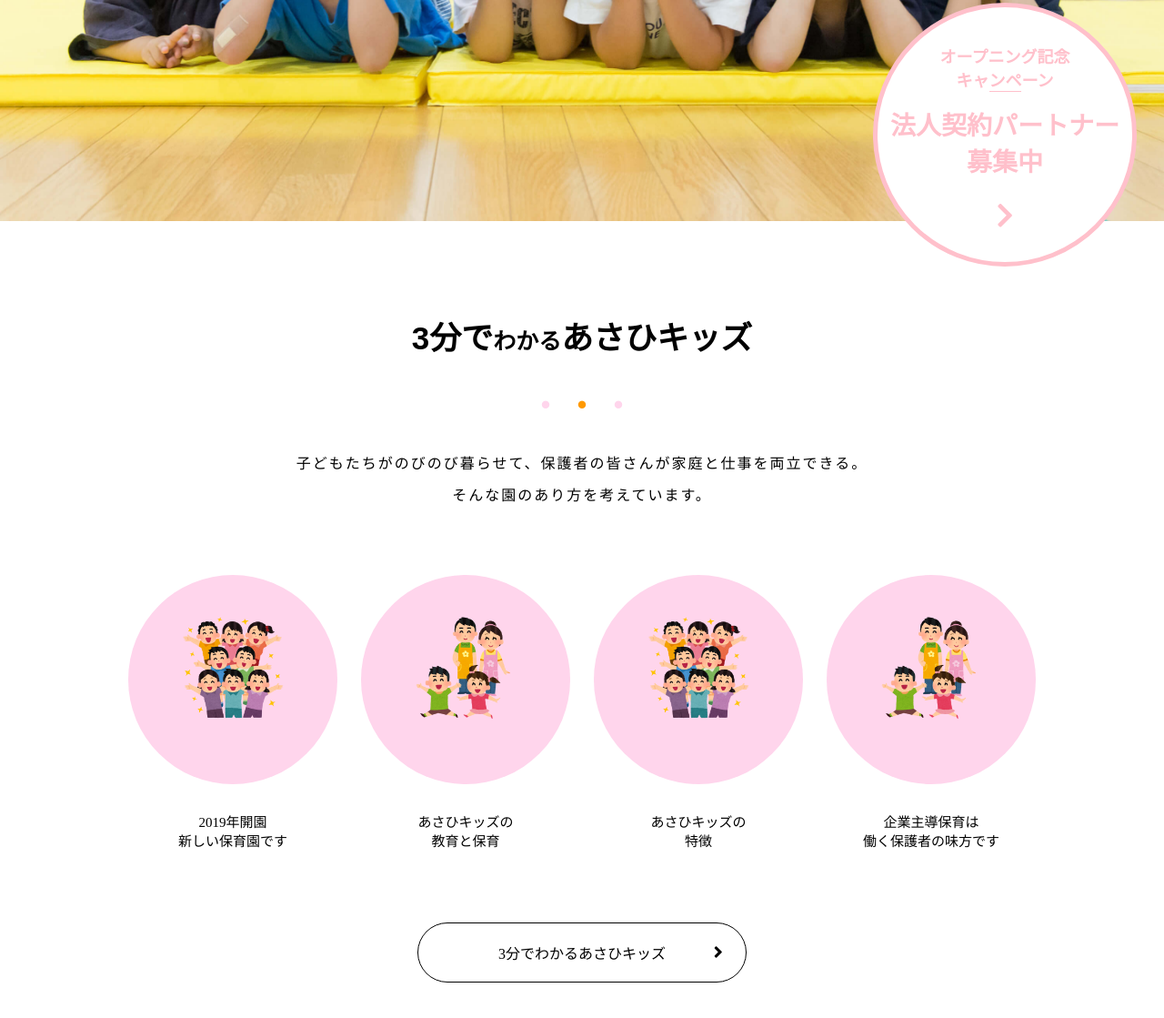
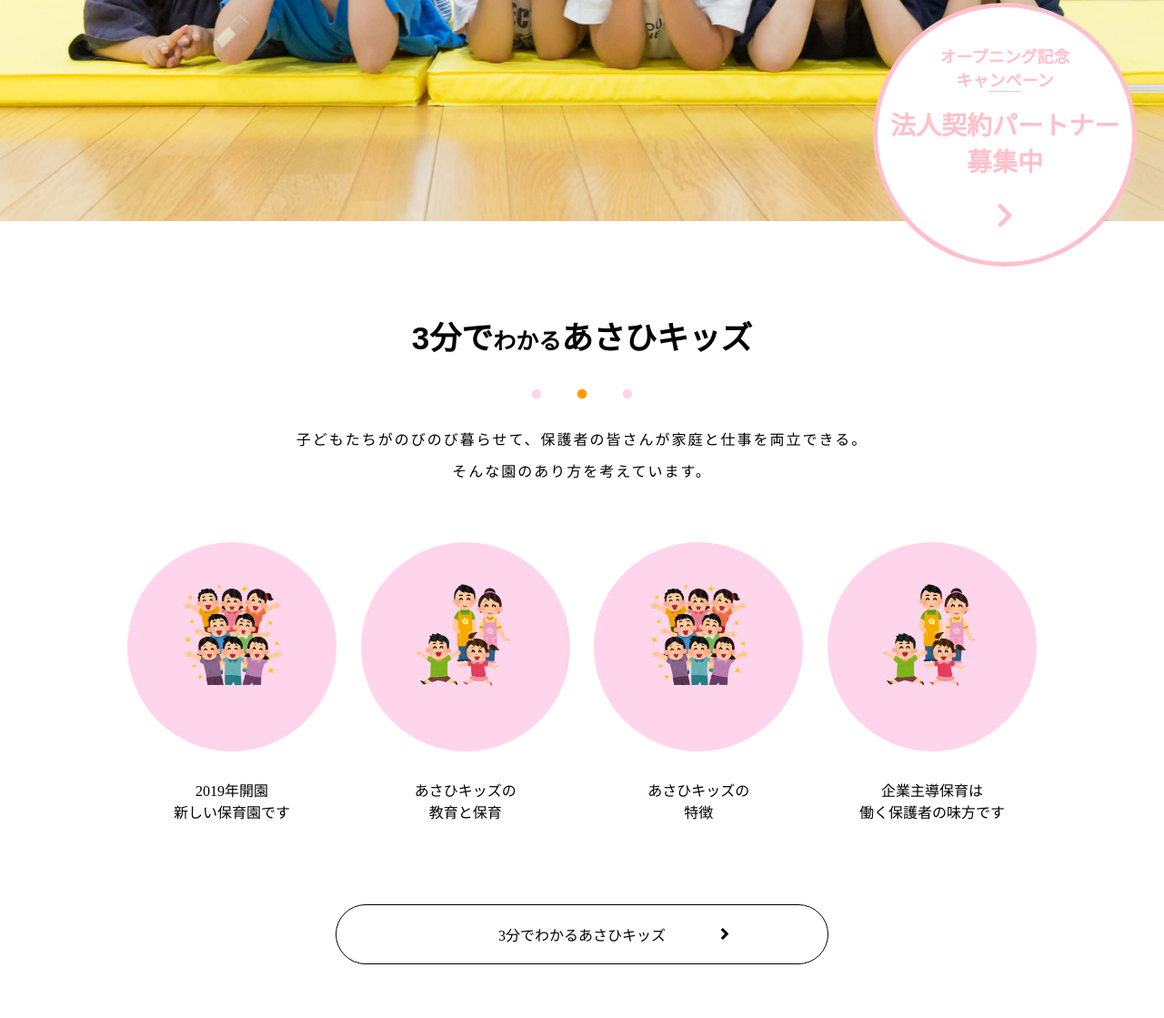
Before and after one commit to Oppai-creater/syunta-practice1, a plain HTML site: page index.html in a window 1280 px wide. Shown: the part 609-1728 px from the top of the page at 91% size. Before the commit the page ends 1689 px from the top, so only its background shows below. Drawn offline with Linux system fonts and the light colour scheme.

Commit message:
fix 少々リファクタ

```diff
--- a/assets/css/common.css
+++ b/assets/css/common.css
@@ -9,20 +9,16 @@ a{
 .flex {
   display: flex;
 }
-.flex-between {
+.flex-between{
   justify-content: space-between;
-}
-.section {
-  padding: 100px 200px;
-}
-
-header{
-    padding-top: 15px;
 }
 .clearfix::after{
     content: "";
     clear: both;
     display: block;
+}
+header{
+    padding-top: 15px;
 }
 .header-logo img{
     padding: 20px;
@@ -104,3 +100,57 @@ header .contact .mail-btn{
     letter-spacing: 2px;
     font-weight: bold;
 }
+.link-btn{
+    margin: 0 auto;
+    width: 50%;
+    padding: 20px;
+    text-align: center;
+    border: 1px solid black;
+    border-radius: 50px;
+    color: black;
+    position: relative;
+}
+.link-btn i{
+    font-size: 20px;
+    position: absolute;
+    top: 22px;
+    right: 20%;
+}
+#main section{
+  padding: 100px 0;
+}
+#main section .section-title{
+    font-size: 35px;
+    font-family: 'ヒラギノ角ゴ StdN','Hiragino Kaku Gothic StdN',sans-serif;
+    text-align: center;
+}
+#main section .section-title .small-text{
+    font-size: 25px;
+}
+#main section .main-text{
+    letter-spacing: 2px;
+    line-height: 35px;
+    text-align: center;
+}
+#main section .container{
+  width: 1000px;
+  margin: auto;
+}
+#main section .container .contents{
+    margin-top: 60px;
+    margin-bottom: 60px;
+}
+#main section .contents > .content{
+    width: 230px;
+    margin-bottom: 30px;
+}
+/* FIXME:似たような記述がある */
+#main section .dot{
+    font-size: 50px;
+    color: #FFD5EC;
+    text-align: center;
+}
+#main section .dot span{
+    font-size: 50px;
+    color: #FF9900;
+}
--- a/assets/css/style.css
+++ b/assets/css/style.css
@@ -39,73 +39,24 @@
     margin-top: 25px;
     font-size: 30px;
 }
-section{
-    margin-top: 100px;
-}
-section .section-title{
-    font-size: 35px;
-    font-family: 'ヒラギノ角ゴ StdN','Hiragino Kaku Gothic StdN',sans-serif;
-    text-align: center;
-}
-section .main-text{
-    letter-spacing: 2px;
-    line-height: 35px;
-    text-align: center;
-}
-section .section-title span{
-    font-size: 25px;
-}
-section .dot{
-    font-size: 40px;
-    margin: 20px 0;
-    color: #FFD5EC;
-    text-align: center;
-}
-section .dot span{
-    font-size: 40px;
-    margin: 20px 0;
-    color: #FF9900;
-}
-section .container{
-    padding-bottom: 80px;
-    width: 80%;
-    margin: 0 auto;
-}
-section .content{
-    float:left;
-    width: 25%;
-    margin-top: 70px;
-    text-align: center;
-}
-.circle-image{
+
+/* about */
+#about .circle-image{
     display: inline-block;
     height: 230px;
-    width: 90%;
+    width: 230px;
+    margin: auto;
     border-radius: 50%;
     line-height: 310px;
     background-color: #FFD5EC;
 }
-.content img{
+#about .content {
+    text-align: center;
+}
+#about .content img{
     width: 50%;
     height: 50%;
 }
 .content-text{
     margin-top: 30px;
-    font-size: 15px;
 }
-.link-btn{
-    margin: 0 auto;
-    width: 25%;
-    padding: 20px;
-    text-align: center;
-    border: 1px solid black;
-    border-radius: 50px;
-    color: black;
-    position: relative;
-}
-.link-btn i{
-    font-size: 20px;
-    position: absolute;
-    top: 22px;
-    right: 7%;
-}
--- a/index.html
+++ b/index.html
@@ -90,11 +90,13 @@
             </p>
         </div>
     </div>
+    <div id="main">
          <section id="about">
-        <h2 class="section-title">3分で<span>わかる</span>あさひキッズ</h2>
+            <div class="container">
+                <h2 class="section-title">3分で<span class="small-text">わかる</span>あさひキッズ</h2>
                 <p class="dot">・<span>・</span>・</p>
                 <p class="main-text">子どもたちがのびのび暮らせて、保護者の皆さんが家庭と仕事を両立できる。<br>そんな園のあり方を考えています。</p>
-        <div class="container clearfix">
+                <div class="contents flex flex-between">
                     <div class="content">
                         <div class="circle-image">
                             <img src="assets/img/sub/kid1.jpg">
@@ -134,6 +136,8 @@
                         <i class="fas fa-angle-right"></i>
                     </div>
                 </a>
+            </div>
         </section>
+    </div>
 </body>
 </html>
```
Lines whose indentation alone changed are shown as unchanged.
